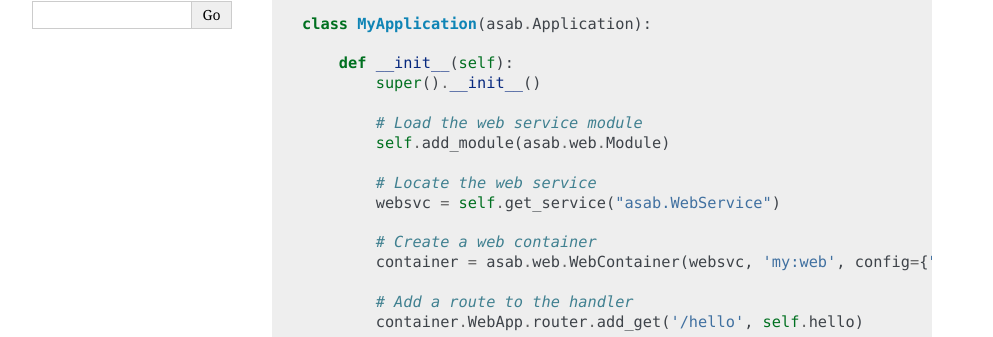
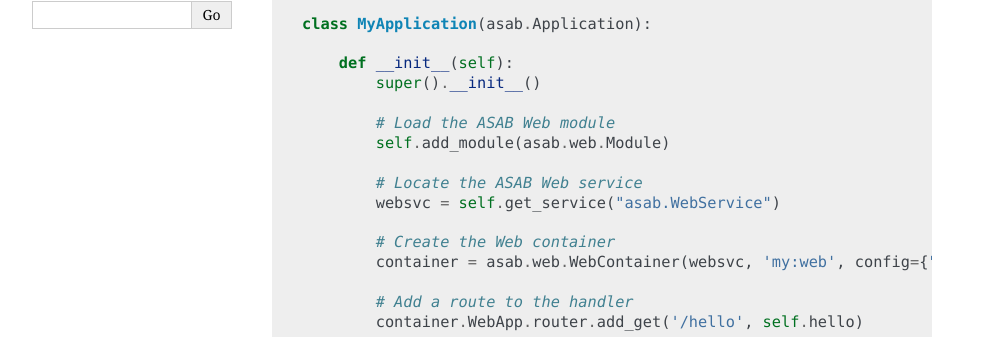
Before and after one commit to TeskaLabs/asab, a Sphinx documentation site: the page built from doc/asab/web/index.rst, in a window 1280 px wide. Shown: the part 398-735 px from the top of the page, without its empty margins (148-1141 px from the left). Built offline with Sphinx 7.4.7, drawn with Linux system fonts in a browser that asks for light colours.

Commit message:
Update index.rst

```diff
--- a/doc/asab/web/index.rst
+++ b/doc/asab/web/index.rst
@@ -24,13 +24,13 @@ This module offers an integration of a :py:mod:`aiohttp` `web server <http://aio
 	    def __init__(self):
 	        super().__init__()
 
-	        # Load the web service module
+	        # Load the ASAB Web module
 	        self.add_module(asab.web.Module)
 
-	        # Locate the web service
+	        # Locate the ASAB Web service
 	        websvc = self.get_service("asab.WebService")
 
-	        # Create a web container
+	        # Create the Web container
 	        container = asab.web.WebContainer(websvc, 'my:web', config={"listen": "0.0.0.0:8080"})
 
 	        # Add a route to the handler
```
